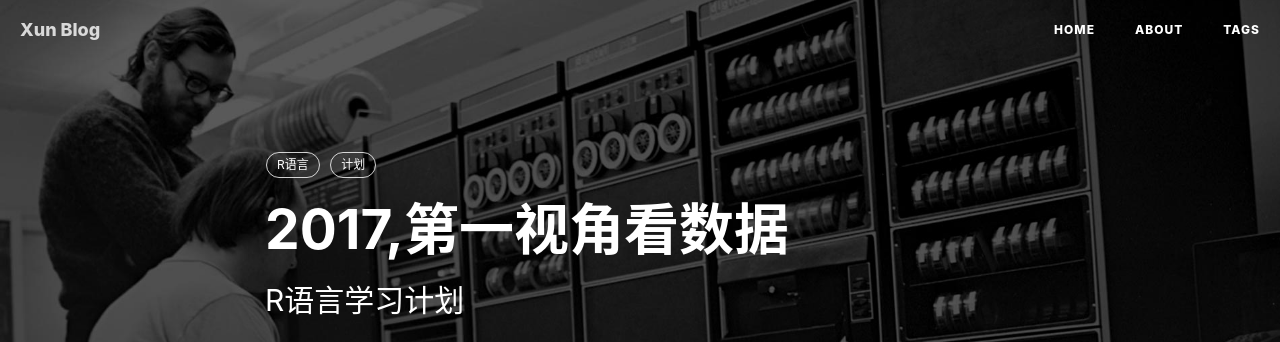
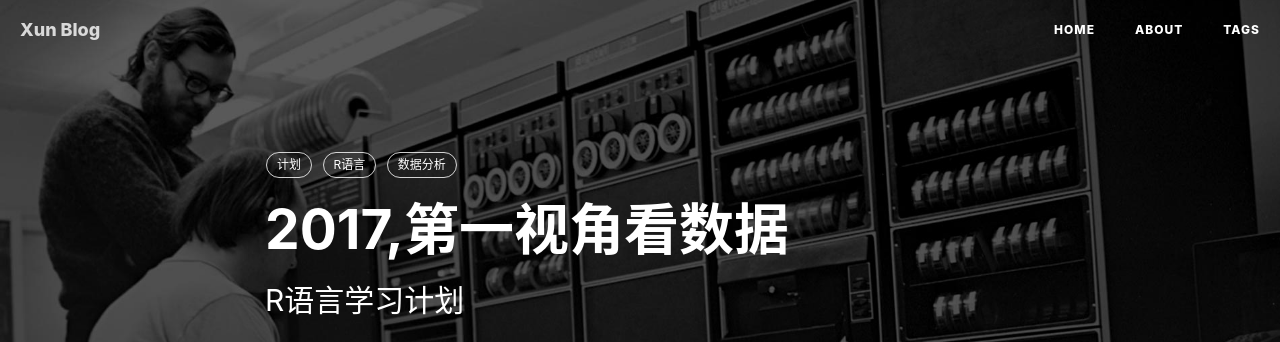
Before and after one commit to xuzhixun/xuzhixun.github.io, a Jekyll site: the page built from _posts/2017-01-08-R-plan.markdown, in a window 1280 px wide and 900 px high. Shown: the top 342 px of the window. Built offline with Jekyll 4.4.1, drawn with Linux system fonts in a browser that asks for light colours; nearby versions of some CDN libraries; comment, search, counter and statistics services are not loaded.

Commit message:
更改标签

```diff
--- a/_posts/2017-01-08-R-plan.markdown
+++ b/_posts/2017-01-08-R-plan.markdown
@@ -6,8 +6,9 @@ date:       2017-01-08
 author:     "Xu Zhixun"
 header-img: "img/post-bg-unix-linux.jpg"
 tags:
+    - 计划
     - R语言
-    - 计划
+    - 数据分析
 ---
 
 > 吴军《智能时代》：
```
